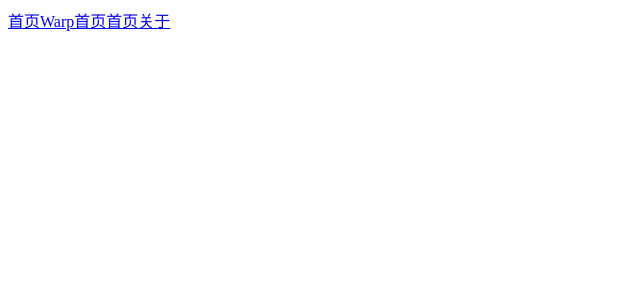
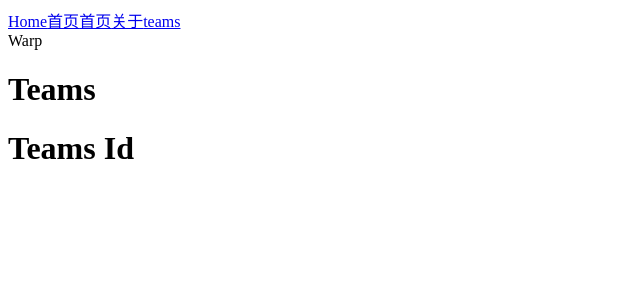
Before and after one commit to zav1n/collective-practice, a React (Vite) app in the folder react-route/: page /teams/1 in a window 1280 px wide. Before the commit this address had no page. Shown: the top 300 px of the page, without its empty margins (0-640 px from the left). Built offline with nearby package versions, Linux system fonts and the light colour scheme.

Commit message:
feat: set param

```diff
--- a/react-route/src/App.tsx
+++ b/react-route/src/App.tsx
@@ -11,18 +11,20 @@ import PageLayout from "./page/PageLayout/index.tsx";
 import LayoutContain from "./page/PageLayout/LayoutContain.tsx";
 
 function App() {
+
   return (
     <>
       <div className="nav">
+        <Link to="/home">Home</Link>
         <Link to="/">首页</Link>
-        <Link to="/Warp">Warp首页</Link>
         <Link to="/layoutContain">首页</Link>
         <Link to="/about">关于</Link>
+        <Link to="/teams/321?name=ddd&&age=22">teams</Link>
       </div>
       <Routes>
-        <Route path="/" element={<Home />}></Route>
+        <Route path="/home" element={<Home />} />
 
-        <Route path="/Warp" element={<Warp />}>
+        <Route path="/" element={<Warp />}>
           <Route index element={<WarpOne />} />
           <Route path="teams" element={<Teams />}>
             <Route path=":teamId" element={<TeamsId />}></Route>
--- a/react-route/src/page/WarpPage/TeamsId.tsx
+++ b/react-route/src/page/WarpPage/TeamsId.tsx
@@ -8,18 +8,25 @@ import {
 
 const TeamsId: React.FC = () => {
   const urlParams = useParams()
+
+  console.log("urlParams", urlParams);
   const location = useLocation()
+  console.log("location", location);
   const [urlSearchParams, setUrlParams] = useSearchParams()
   const navigate = useNavigate()
 
   console.log("urlSearchParams", urlSearchParams.get('name'));
 
   const handleClick = () => {
-    navigate('/', {
-      state: {
-        id: 'ddd'
-      }
-    })
+    setUrlParams({
+      name: 'zzz',
+      age: '22'
+    });
+    // navigate('/', {
+    //   state: {
+    //     id: 'ddd'
+    //   }
+    // })
   }
   return <h1 onClick={handleClick}>Teams Id</h1>;
 };
```
